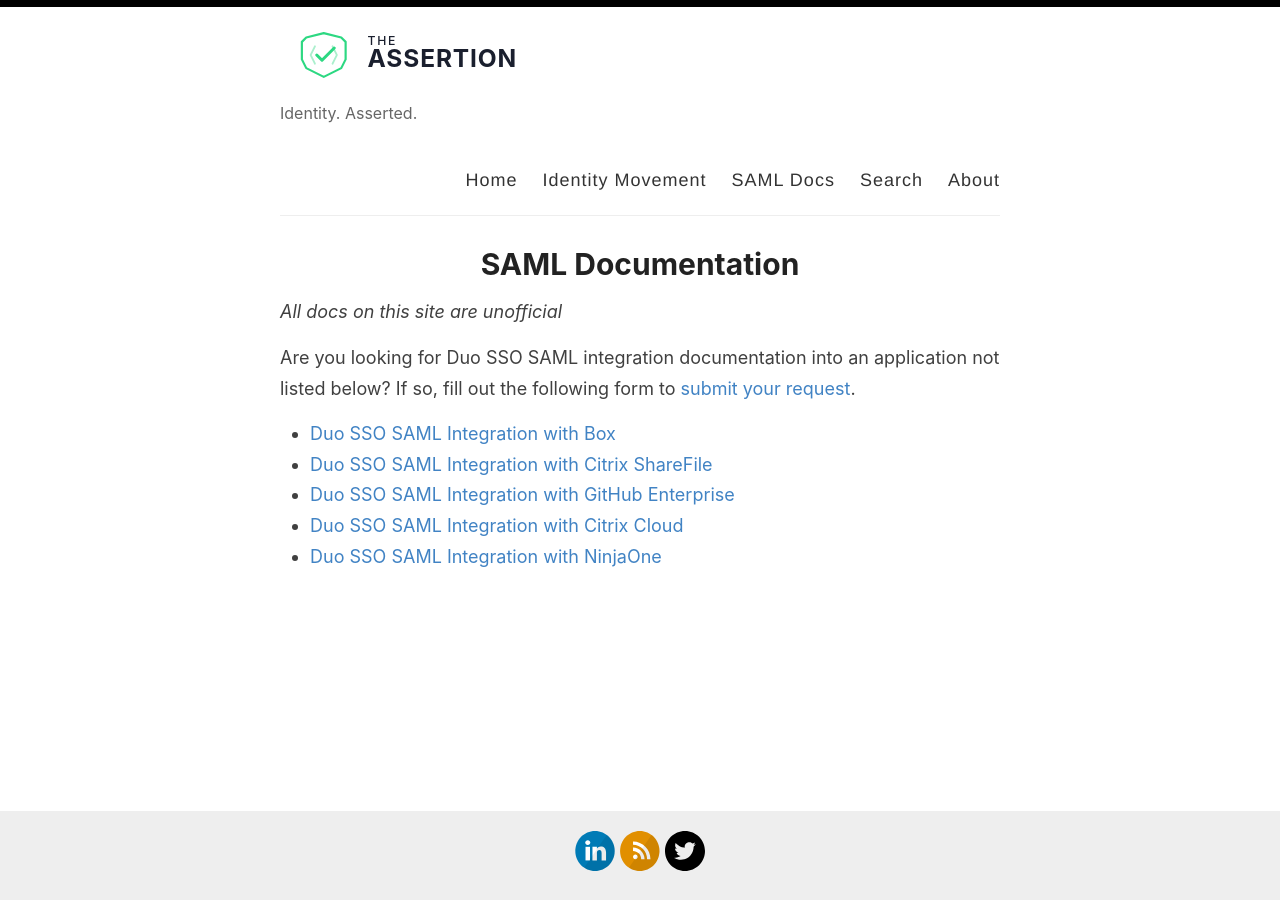
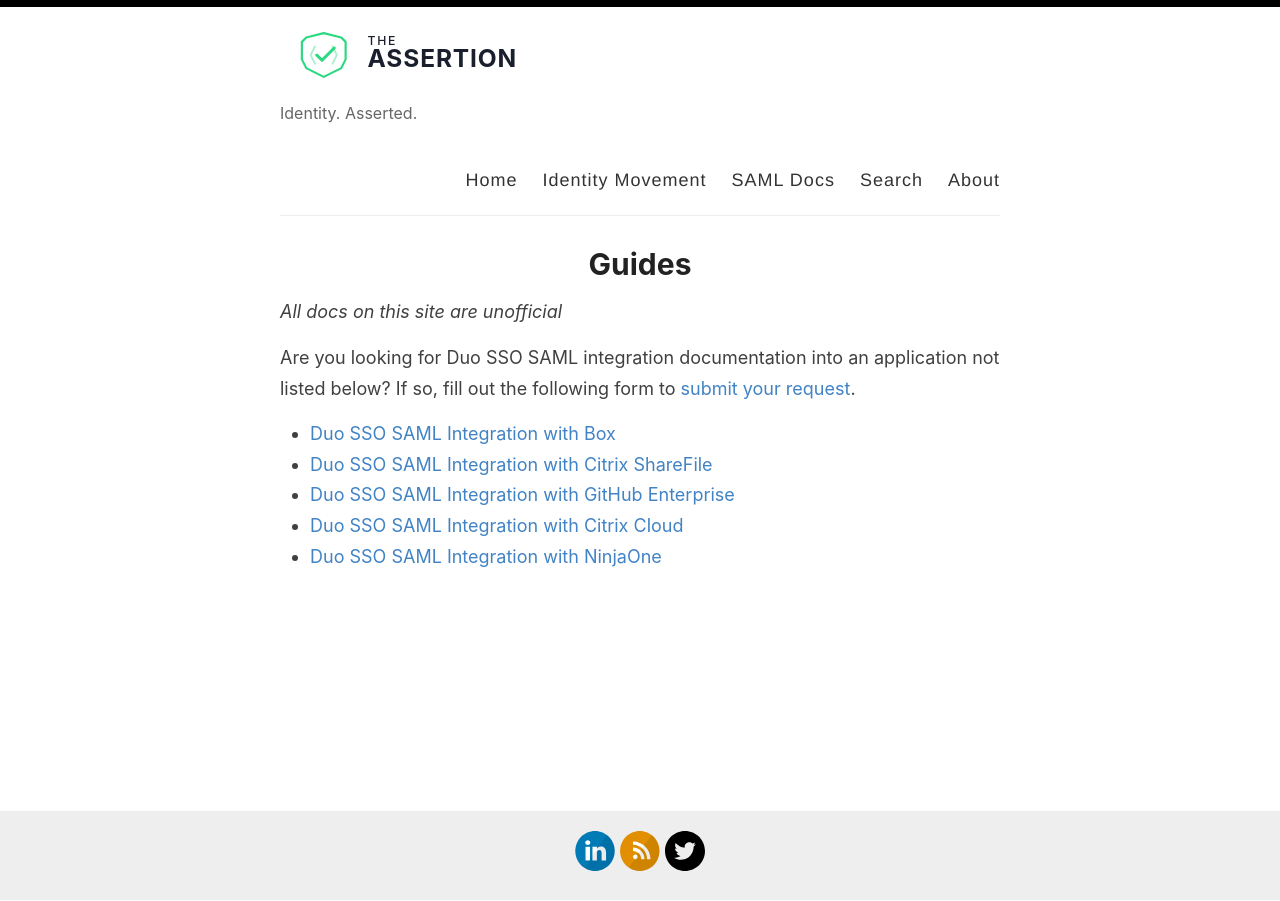
Before and after one commit to christophe81/christophe81.github.io, a Jekyll site: the page built from _pages/guides.md, in a window 1280 px wide. Built offline with Jekyll 4.4.1, drawn with Linux system fonts in a browser that asks for light colours.

Commit message:
Update and rename saml-docs.md to guides.md

```diff
--- a/_pages/saml-docs.md
+++ b/_pages/guides.md
@@ -1,7 +1,7 @@
 ---
 layout: page
-title: SAML Documentation
-permalink: /saml-docs/
+title: Guides
+permalink: /guides/
 ---
 
 *All docs on this site are unofficial*
```
